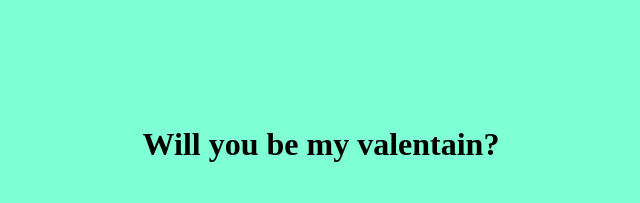
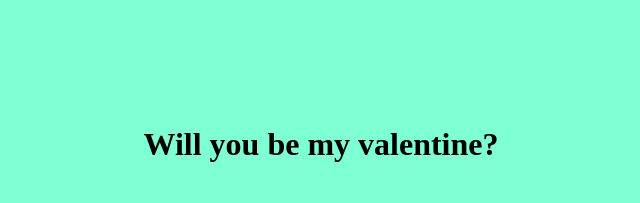
Before and after one commit to Pranmoy/valentine, a plain HTML site: page index.html in a window 1280 px wide. Shown: the top 203 px of the page, without its empty margins (319-959 px from the left). Drawn offline with Linux system fonts and the light colour scheme; grey boxes are pictures that could not be loaded.

```diff
--- a/index.html
+++ b/index.html
@@ -9,7 +9,7 @@
 <body>
   <div class="container">
     <div>
-      <h1 class="header_text">Will you be my valentain?</h1>
+      <h1 class="header_text">Will you be my valentine?</h1>
     </div>
       <div class="gif_container">
       <img
```
